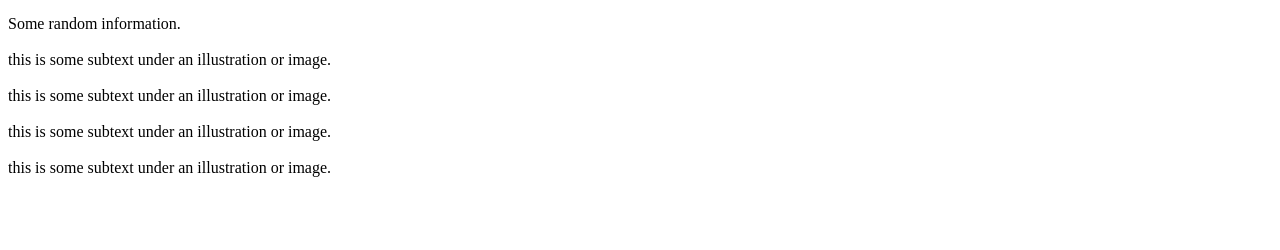
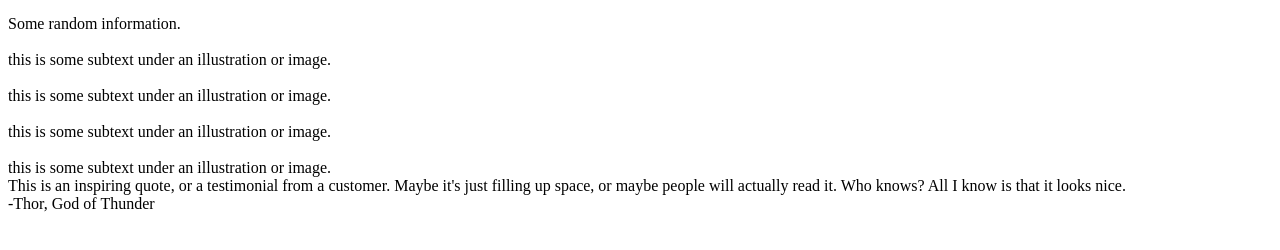
Before and after one commit to jisnotu/odin-landing-page, a plain HTML site: page index.html in a window 1280 px wide. Shown: the part 104-354 px from the top of the page. Drawn offline with Linux system fonts and the light colour scheme.

Commit message:
Add html for quote section

```diff
--- a/index.html
+++ b/index.html
@@ -45,5 +45,11 @@
         </div>
       </div>
     </div>
+    <div class="quote-container">
+      <div>
+        <div class="quote-main-text">This is an inspiring quote, or a testimonial from a customer. Maybe it's just filling up space, or maybe people will actually read it. Who knows? All I know is that it looks nice.</div>
+        <div class="quote-source">-Thor, God of Thunder</div>
+      </div>
+    </div>
   </body>
 </html>
```
